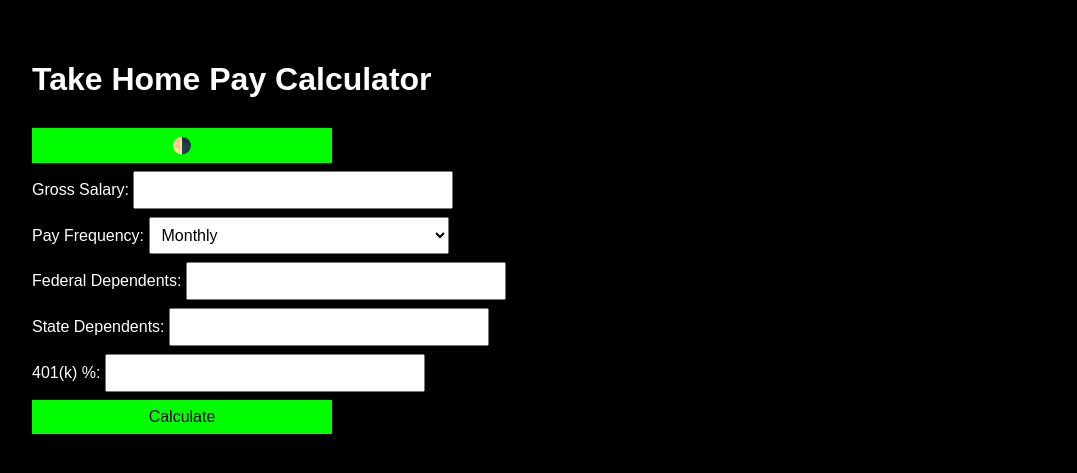
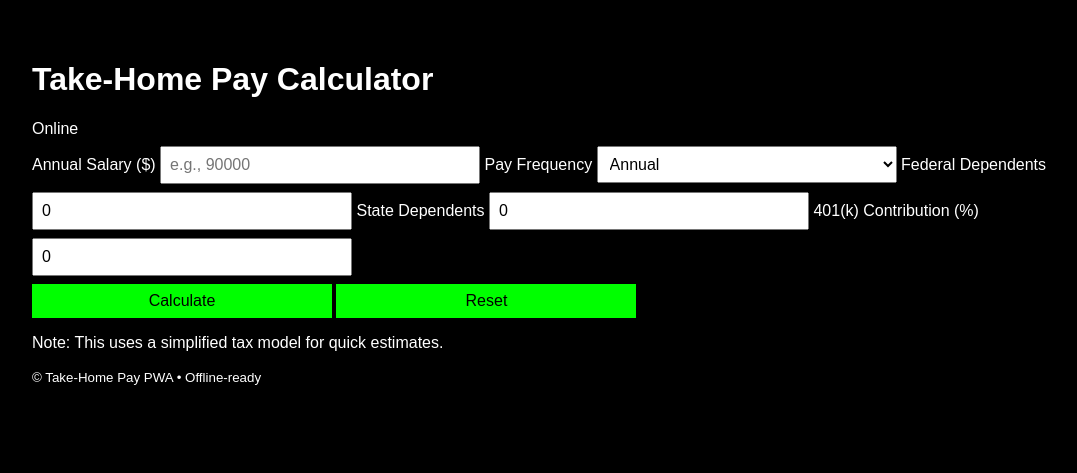
Before and after one commit to jb24000/take-home-pwa, a Flask app: template templates/index.html in a window 1280 px wide. Shown: the top 473 px of the page, without its empty margins (8-1085 px from the left). Run offline with Flask 3, Linux system fonts and the light colour scheme; the template is opened without the code that fills it, so the values that code supplies are empty.

Commit message:
Update index.html

```diff
--- a/templates/index.html
+++ b/templates/index.html
@@ -1,65 +1,119 @@
 <!DOCTYPE html>
 <html lang="en">
 <head>
-  <meta charset="UTF-8" />
-  <meta name="viewport" content="width=device-width, initial-scale=1.0" />
-  <meta name="theme-color" content="#000000" />
-  <link rel="manifest" href="/static/manifest.json" />
-  <link rel="stylesheet" href="/static/styles.css" />
-  <title>Take Home Calculator</title>
+  <meta charset="utf-8" />
+  <meta name="viewport" content="width=device-width, initial-scale=1, viewport-fit=cover" />
+  <title>Take-Home Pay Calculator</title>
+
+  <!-- PWA -->
+  <link rel="manifest" href="/static/manifest.json">
+  <meta name="theme-color" content="#0ea5e9">
+  <meta name="description" content="Estimate take-home pay with 401(k), dependents, and frequency options. Works offline.">
+
+  <!-- iOS PWA -->
+  <meta name="apple-mobile-web-app-capable" content="yes">
+  <meta name="apple-mobile-web-app-title" content="Take-Home Pay">
+  <meta name="apple-mobile-web-app-status-bar-style" content="black-translucent">
+  <link rel="apple-touch-icon" href="/static/icons/icon-192.png">
+
+  <link rel="stylesheet" href="/static/css/styles.css">
 </head>
 <body>
-  <header>
-    <h1>Take Home Pay Calculator</h1>
-    <button id="theme-toggle">🌗</button>
+  <header class="app-header">
+    <h1>Take-Home Pay Calculator</h1>
+    <div class="status">
+      <span id="online-badge" class="badge online">Online</span>
+      <span id="offline-badge" class="badge offline" hidden>Offline</span>
+    </div>
   </header>
 
-  <main>
-    <form action="/" method="post">
-      <label>Gross Salary: <input type="number" name="salary" required></label><br>
-      <label>Pay Frequency:
-        <select name="frequency">
-          <option value="monthly">Monthly</option>
-          <option value="biweekly">Biweekly</option>
-        </select>
-      </label><br>
-      <label>Federal Dependents: <input type="number" name="federal_dependents" min="0"></label><br>
-      <label>State Dependents: <input type="number" name="state_dependents" min="0"></label><br>
-      <label>401(k) %: <input type="number" name="k401" min="0" max="100" step="0.1"></label><br>
-      <button type="submit">Calculate</button>
-    </form>
+  <main class="container">
+    <div class="card">
+      <form id="calc-form" class="grid">
+        <label>
+          Annual Salary ($)
+          <input type="number" inputmode="decimal" name="salary" id="salary" placeholder="e.g., 90000" required>
+        </label>
 
-    {% if results %}
-    <section class="results">
-      <h2>Results:</h2>
-      <p>Gross Income ({{ results['frequency'] }}): ${{ results['gross_income'] }}</p>
-      <p>Federal Tax: ${{ results['federal_tax'] }}</p>
-      <p>State Tax: ${{ results['state_tax'] }}</p>
-      <p>401(k) Contribution: ${{ results['k401_contrib'] }}</p>
-      <p><strong>Net Income: ${{ results['net_income'] }}</strong></p>
-    </section>
-    {% endif %}
+        <label>
+          Pay Frequency
+          <select name="frequency" id="frequency">
+            <option value="annual">Annual</option>
+            <option value="monthly">Monthly</option>
+            <option value="biweekly">Bi-weekly</option>
+          </select>
+        </label>
+
+        <label>
+          Federal Dependents
+          <input type="number" name="federal_dependents" id="federal_dependents" value="0" min="0" step="1">
+        </label>
+
+        <label>
+          State Dependents
+          <input type="number" name="state_dependents" id="state_dependents" value="0" min="0" step="1">
+        </label>
+
+        <label>
+          401(k) Contribution (%)
+          <input type="number" inputmode="decimal" name="k401" id="k401" value="0" min="0" max="100" step="0.5" placeholder="e.g., 6">
+        </label>
+
+        <div class="actions">
+          <button type="submit" class="btn primary">Calculate</button>
+          <button type="button" id="reset-btn" class="btn">Reset</button>
+        </div>
+
+        <p class="hint">Note: This uses a simplified tax model for quick estimates.</p>
+      </form>
+    </div>
+
+    <div id="results-card" class="card" hidden>
+      <h2>Results</h2>
+      <div class="results-grid">
+        <div class="result">
+          <span class="label">Gross / Period</span>
+          <span id="gross" class="value">$0.00</span>
+        </div>
+        <div class="result">
+          <span class="label">Federal Tax</span>
+          <span id="fed" class="value">$0.00</span>
+        </div>
+        <div class="result">
+          <span class="label">State Tax</span>
+          <span id="state" class="value">$0.00</span>
+        </div>
+        <div class="result">
+          <span class="label">401(k) / Year</span>
+          <span id="k401_out" class="value">$0.00</span>
+        </div>
+        <div class="result highlight">
+          <span class="label">Net / Period</span>
+          <span id="net" class="value">$0.00</span>
+        </div>
+      </div>
+      <div id="mode-note" class="note"></div>
+    </div>
+
+    <div id="install-banner" class="install-banner" hidden>
+      <div>Install this app for a full-screen experience.</div>
+      <div class="install-actions">
+        <button id="install-btn" class="btn primary">Install</button>
+        <button id="dismiss-install" class="btn">Not now</button>
+      </div>
+    </div>
   </main>
 
+  <footer class="app-footer">
+    <small>© <span id="year"></span> Take-Home Pay PWA • Offline-ready</small>
+  </footer>
+
   <script>
-    const toggle = document.getElementById('theme-toggle');
-    const prefersDark = window.matchMedia('(prefers-color-scheme: dark)').matches;
-    const currentTheme = localStorage.getItem('theme');
-    if (currentTheme === 'dark' || (!currentTheme && prefersDark)) {
-      document.body.classList.add('dark');
-    }
-    toggle.addEventListener('click', () => {
-      document.body.classList.toggle('dark');
-      localStorage.setItem('theme', document.body.classList.contains('dark') ? 'dark' : 'light');
-    });
-
-    if ('serviceWorker' in navigator) {
-      window.addEventListener('load', () => {
-        navigator.serviceWorker.register('/service-worker.js')
-          .then(reg => console.log('SW registered', reg))
-          .catch(err => console.log('SW failed', err));
-      });
-    }
+    window.__APP_CONFIG__ = {
+      api: "/api/calc"
+    };
   </script>
+  <script src="/static/js/app.js"></script>
+  <script src="/static/js/pwa.js"></script>
 </body>
 </html>
```
